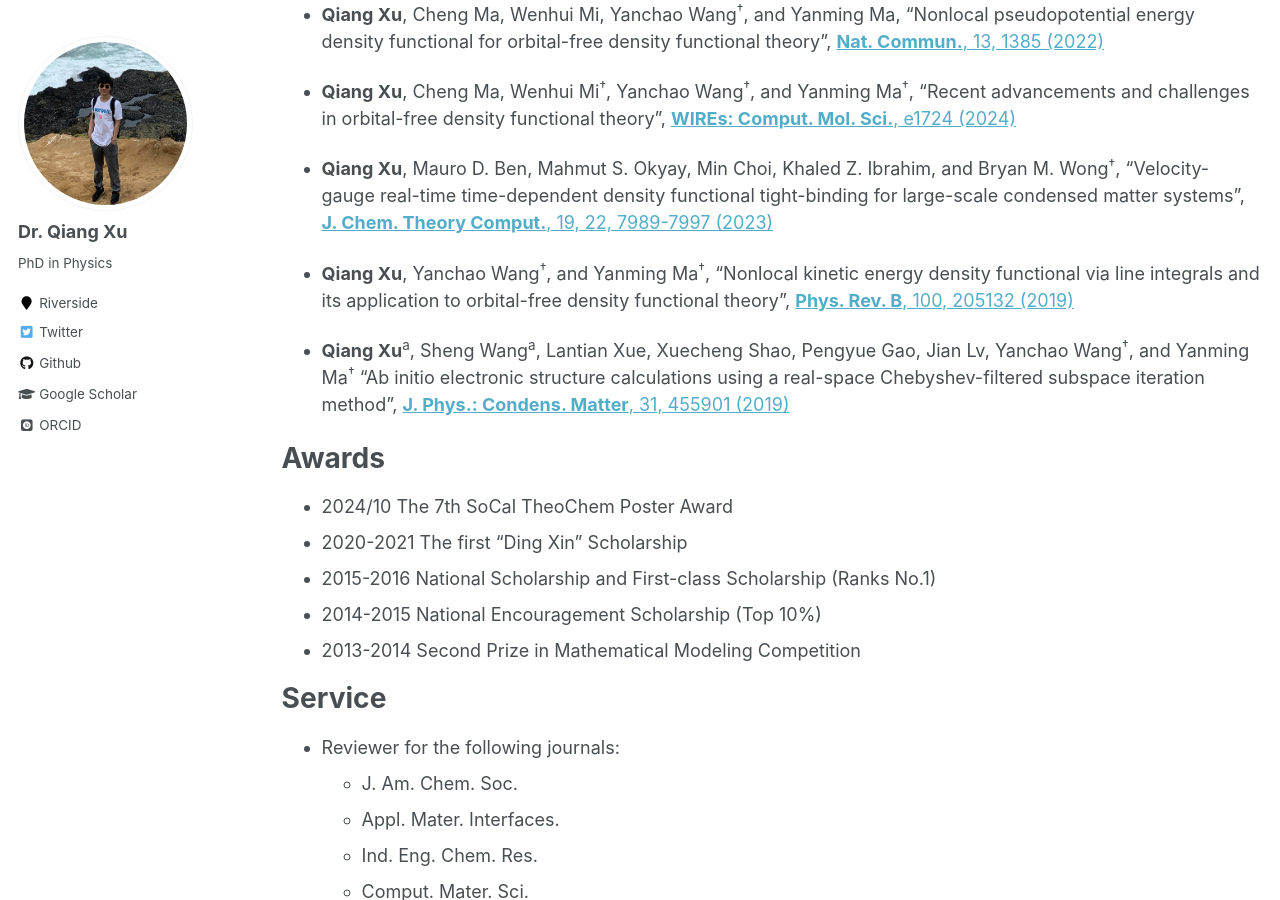
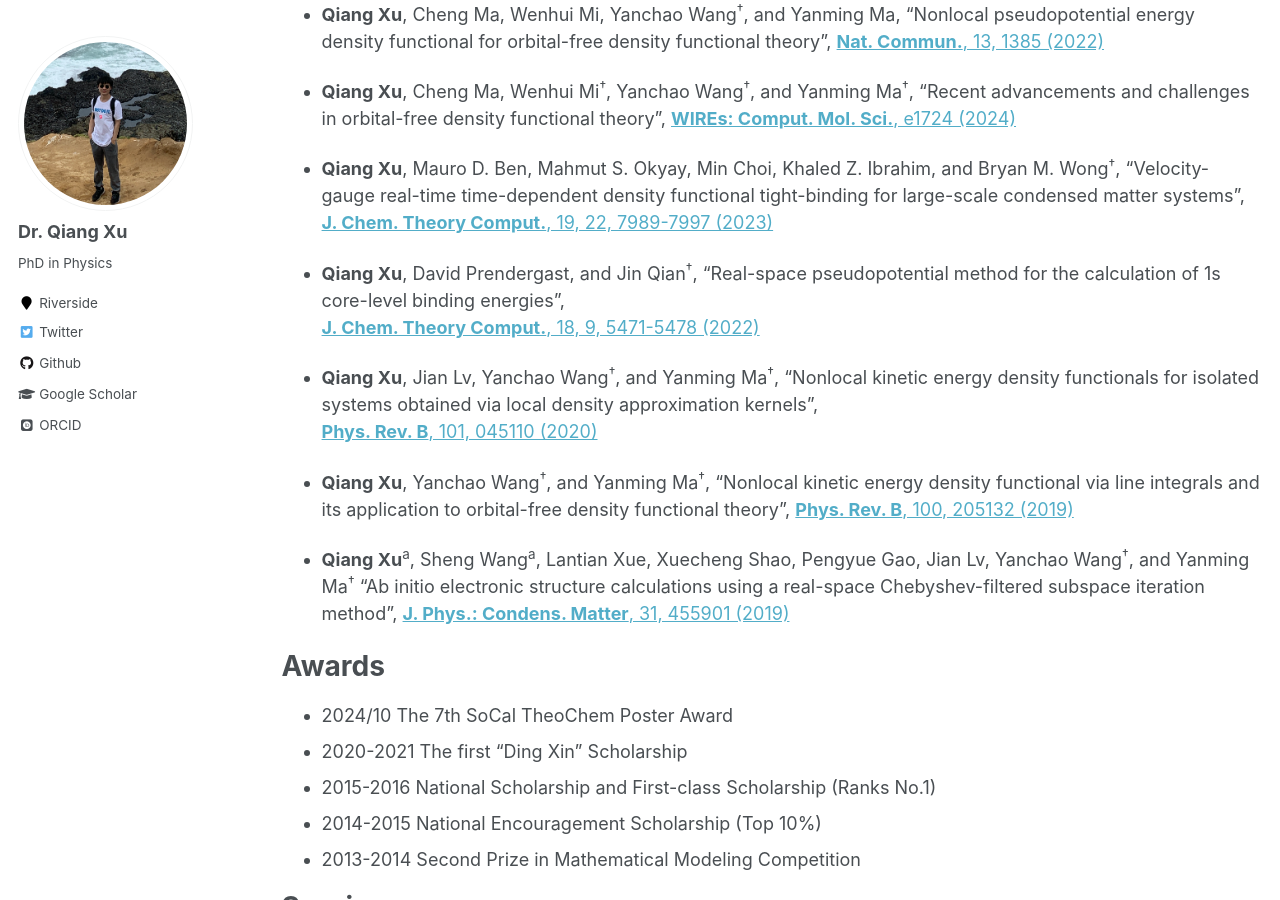
Before and after one commit to xqjlu/xqjlu.github.io, a Jekyll site: the page built from _pages/cv.md, in a window 1280 px wide and 900 px high, scrolled down 1290 px. Built offline with Jekyll 4.4.1, drawn with Linux system fonts in a browser that asks for light colours; some web fonts are replaced.

Commit message:
cv papers

```diff
--- a/_pages/cv.md
+++ b/_pages/cv.md
@@ -62,6 +62,14 @@ Selected Publications
 "Velocity-gauge real-time time-dependent density functional tight-binding for large-scale condensed matter systems",
 <a href="https://doi.org/10.1021/acs.jctc.3c00689" target="_blank"><b>J. Chem. Theory Comput.</b>, 19, 22, 7989-7997 (2023)</a>
 
+* <b>Qiang Xu</b>, David Prendergast, and Jin Qian<sup>†</sup>,
+"Real-space pseudopotential method for the calculation of 1s core-level binding energies",
+<a href="https://doi.org/10.1021/acs.jctc.2c00474" target="_blank"><b>J. Chem. Theory Comput.</b>, 18, 9, 5471-5478 (2022)</a>
+
+* <b>Qiang Xu</b>, Jian Lv, Yanchao Wang<sup>†</sup>, and Yanming Ma<sup>†</sup>,
+"Nonlocal kinetic energy density functionals for isolated systems obtained via local density approximation kernels",
+<a href="https://doi.org/10.1103/PhysRevB.101.045110" target="_blank"><b>Phys. Rev. B</b>, 101, 045110 (2020)</a>
+
 * <b>Qiang Xu</b>, Yanchao Wang<sup>†</sup>, and Yanming Ma<sup>†</sup>,
 "Nonlocal kinetic energy density functional via line integrals and its application to orbital-free density functional theory",
 <a href="https://doi.org/10.1103/PhysRevB.100.205132" target="_blank"><b>Phys. Rev. B</b>, 100, 205132 (2019)</a>
```
